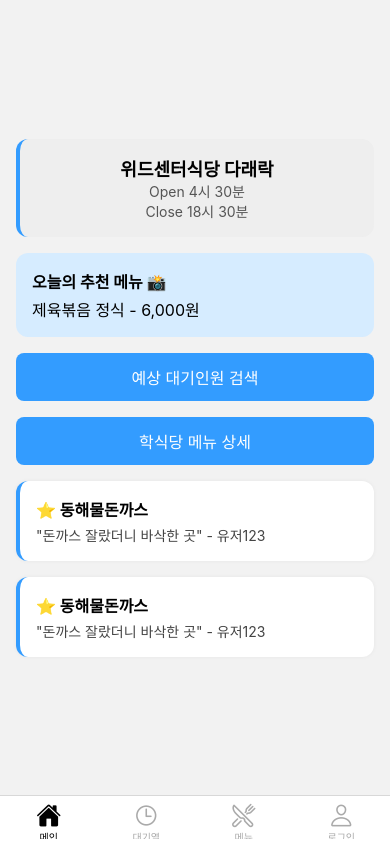
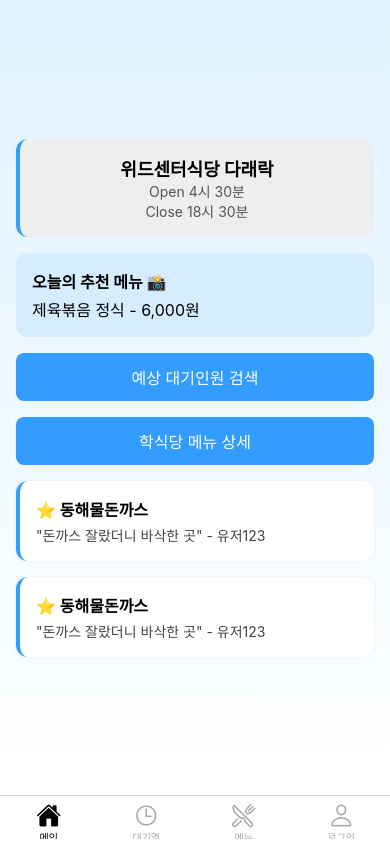
Before and after one commit to xode114kr1/beready-fe, a React Native app: screen /HomeMain in a window 390 px wide. Built offline with nearby package versions, Linux system fonts and the light colour scheme.

Commit message:
feat : 배경색 그라데이션 추가

```diff
--- a/components/GradientScreenWrapper.js
+++ b/components/GradientScreenWrapper.js
@@ -0,0 +1,20 @@
+import React from "react";
+import { StyleSheet, View } from "react-native";
+import { LinearGradient } from "expo-linear-gradient";
+
+export default function GradientScreenWrapper({ children }) {
+  return (
+    <LinearGradient colors={["#DFF2FF", "#fff"]} style={styles.container}>
+      <View style={styles.inner}>{children}</View>
+    </LinearGradient>
+  );
+}
+
+const styles = StyleSheet.create({
+  container: {
+    flex: 1,
+  },
+  inner: {
+    flex: 1,
+  },
+});
--- a/screens/HomeScreen/HomeScreen.js
+++ b/screens/HomeScreen/HomeScreen.js
@@ -2,10 +2,12 @@
 import { View, Text, StyleSheet, TouchableOpacity } from "react-native";
 import colors from "../../styles/colors";
 import { useNavigation } from "@react-navigation/native";
+import GradientScreenWrapper from "../../components/GradientScreenWrapper";
 
 export default function HomeScreen() {
   const navigation = useNavigation();
   return (
+    <GradientScreenWrapper>
       <View style={styles.container}>
         <View style={styles.restaurantBox}>
           <Text style={styles.restaurantTitle}>위드센터식당 다래락</Text>
@@ -41,6 +43,7 @@ export default function HomeScreen() {
           </Text>
         </View>
       </View>
+    </GradientScreenWrapper>
   );
 }
 
```
Lines whose indentation alone changed are shown as unchanged.
